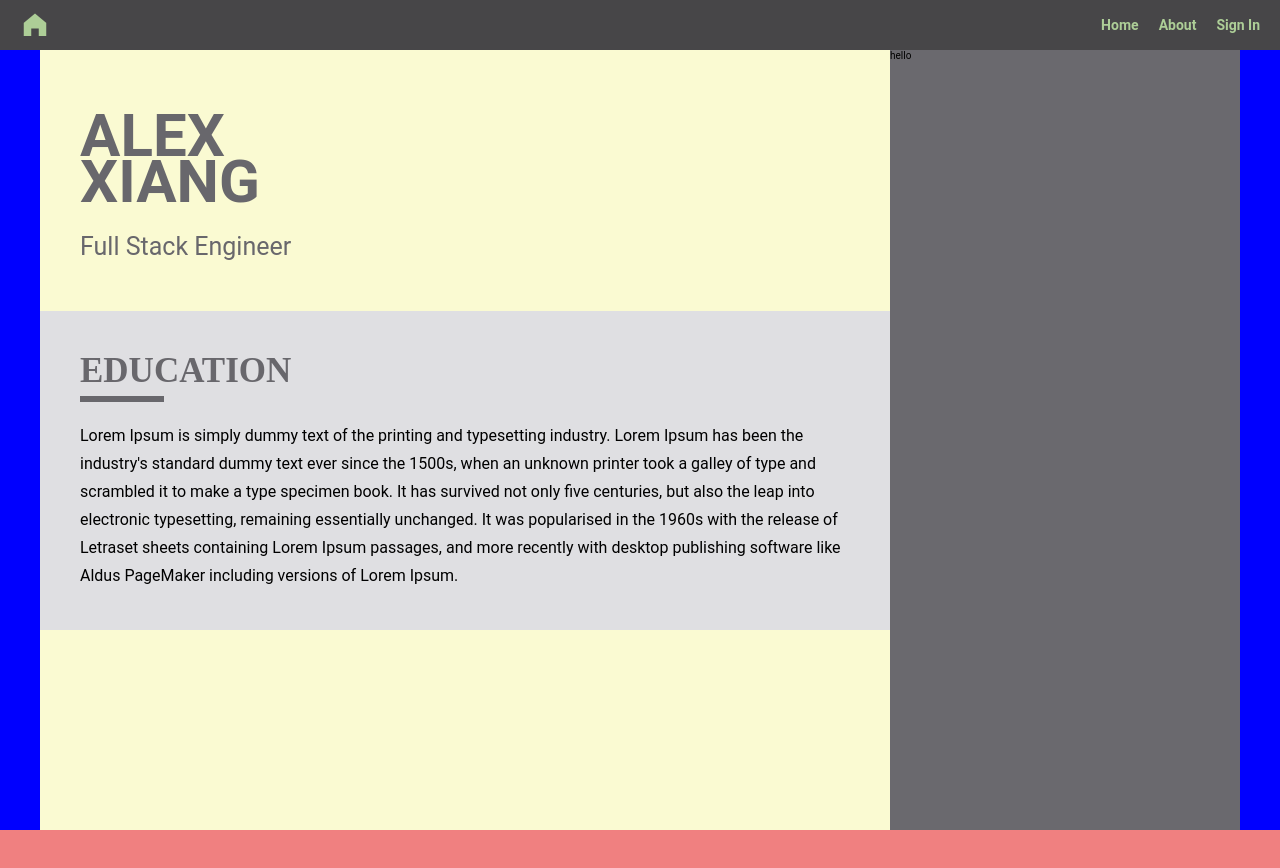
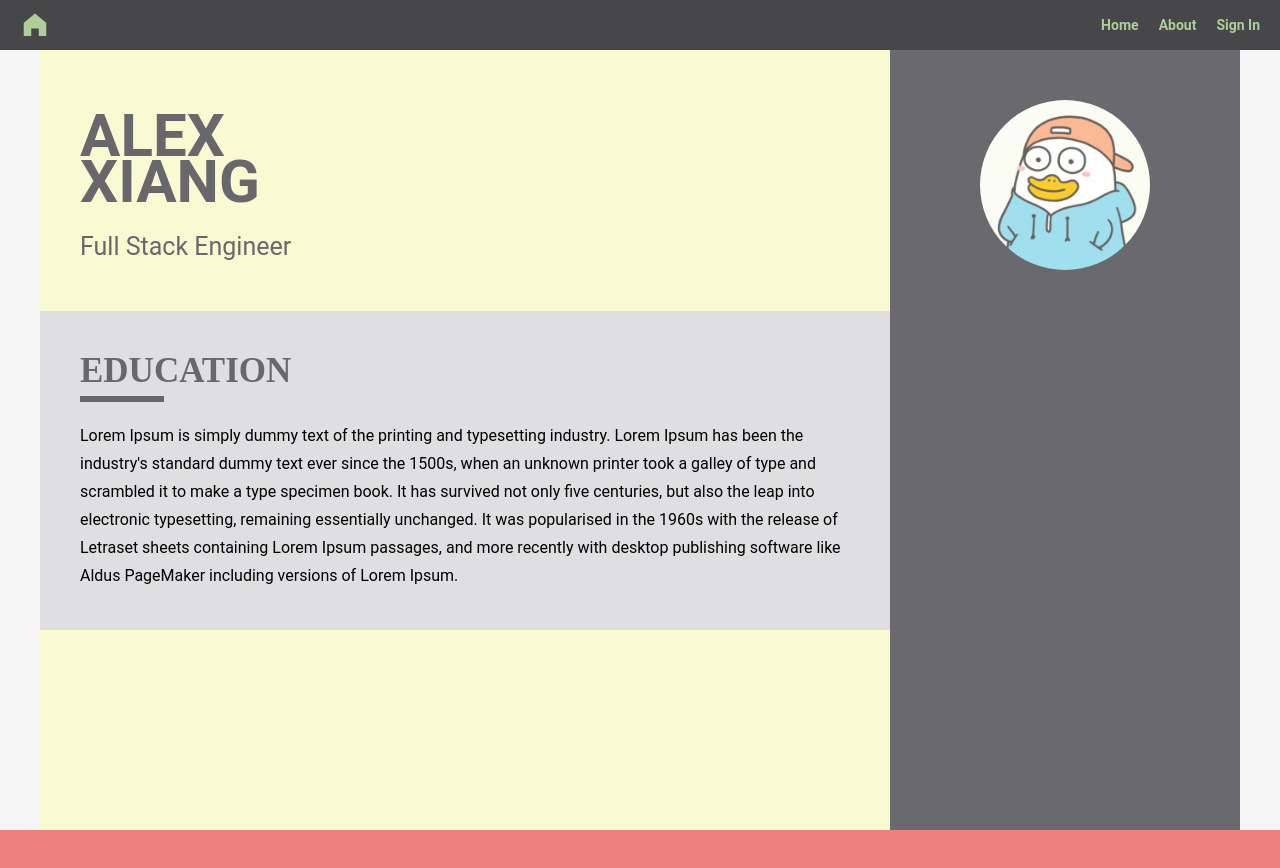
Before and after one commit to Bojackxiang/resume-project, a Vue app: page /#/ in a window 1280 px wide. Shown: the top 868 px of the page. Built offline with nearby package versions, Linux system fonts and the light colour scheme; a web font is replaced by a local one.

Commit message:
added avatart

```diff
--- a/src/components/PeronalInfo.vue
+++ b/src/components/PeronalInfo.vue
@@ -1,18 +1,29 @@
 <template>
-  <div class="personal-info-wrapper" style="{min-height: 2000px}">
-    hello
+  <div class="personal-info-wrapper">
+    <div class="avatar-wrapper">
+      <img class="avatar" src="../assets/images/avatar.jpeg" alt="">
+    </div>
   </div>
 </template>
 
 <script>
-  export default {
-  }
+export default {};
 </script>
 
 <style lang="scss" scoped>
-@import '../assets/scss/config.scss';
-.personal-info-wrapper{
-  height: 100%;
+@import "../assets/scss/config.scss";
 
+.personal-info-wrapper {
+  background-color: $color_B;
+  .avatar-wrapper {
+    padding-top: 5rem;
+    text-align: center;
+    .avatar{
+      height: 17rem;
+      width: 17rem;
+      border-radius: 10rem;
+    }
+
+  }
 }
 </style>
--- a/src/pages/Home.vue
+++ b/src/pages/Home.vue
@@ -68,7 +68,6 @@ export default {
 <style lang="scss" scoped>
 @import "../assets/scss/config.scss";
 .home-page-wrapper {
-  background-color: blue;
   .left-col {
     min-height: calc(100vh - 100px);
   }
```
Also changed, not shown: src/assets/images/avatar.jpeg (added).
